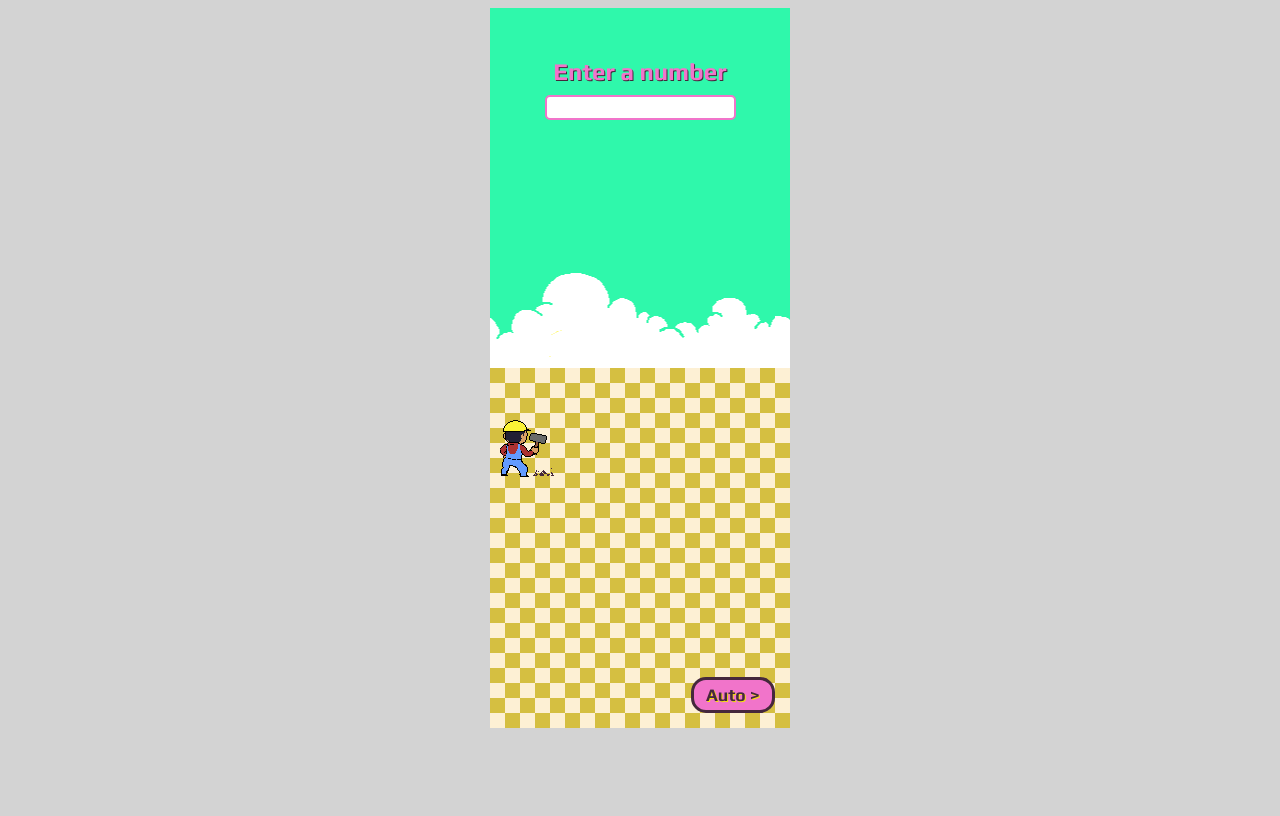
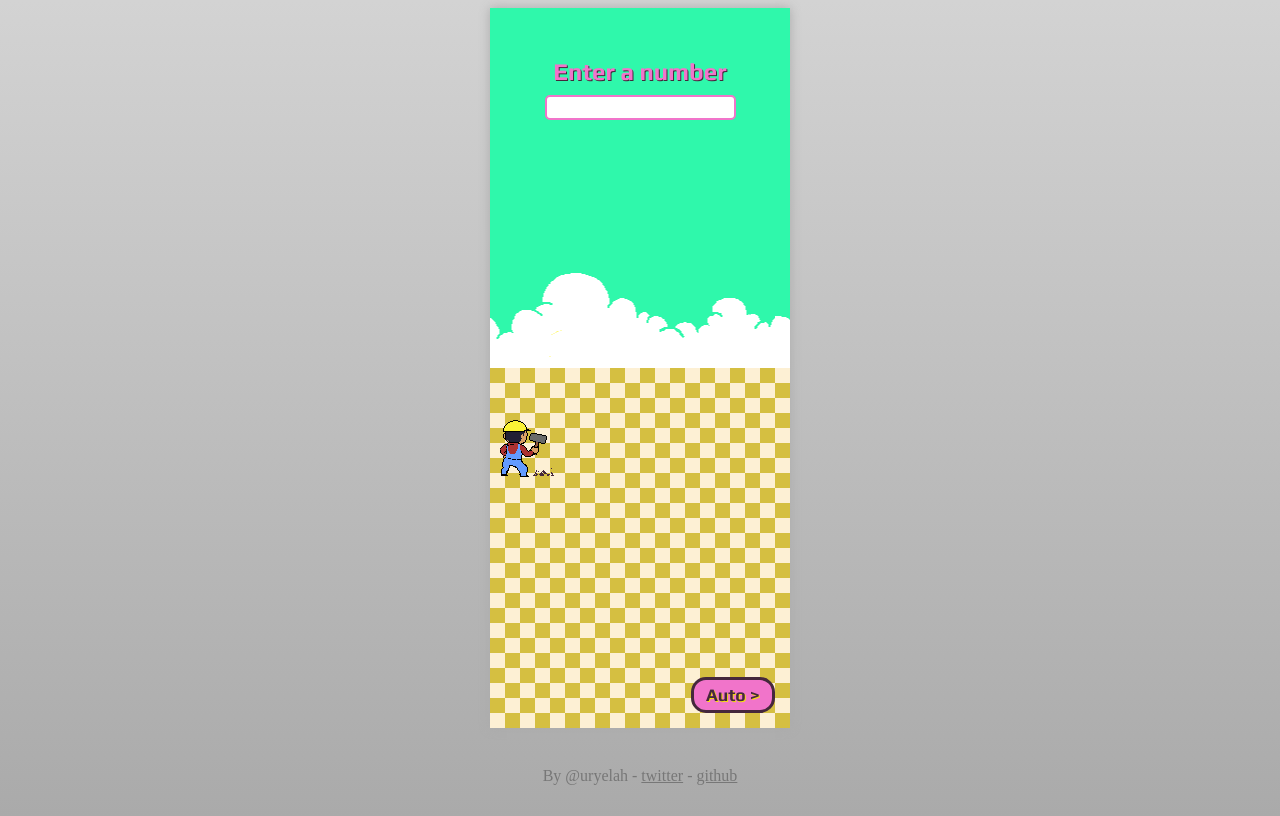
Before and after one commit to uryelah/ProjectEuler100-, a plain HTML site: page problem-003/index.html in a window 1280 px wide. Drawn offline with Linux system fonts and the light colour scheme.

Commit message:
Add footer and shadow to body

```diff
--- a/problem-003/index.html
+++ b/problem-003/index.html
@@ -24,6 +24,9 @@
         </div>
         <button id='toggle-auto' class="btn">Auto ></button>
     </main>
+    <footer>
+        By @uryelah - <a href="https://twitter.com/sarah_chamorro">twitter</a> - <a href="https://github.com/uryelah/">github</a>
+    </footer>
     <script src="./index.js"></script>
 </body>
 </html>
--- a/problem-003/style.css
+++ b/problem-003/style.css
@@ -2,6 +2,9 @@
 
 body {
     background-color: lightgray;
+    overflow: hidden;
+    background-image: linear-gradient(to bottom, transparent, #aaa);
+    height: 100vh;
 }
 
 main {
@@ -13,6 +16,7 @@ main {
     position: relative;
     background-image: url('./img/check.png');
     background-size: 30px 30px;
+    box-shadow: 0 0 10px 0 #aaa;
 }
 
 .form {
@@ -561,3 +565,22 @@ main {
 .noshow {
     display: none;
 }
+
+footer {
+    position: absolute;
+    bottom: 15px;
+    width: calc(100% - 200px);
+    left: 100px;
+    right: 100px;
+    text-align: center;
+    color: #777;
+}
+
+footer a {
+    color: inherit;
+    transition: 0.2s ease-out;
+}
+
+a:hover {
+    color: #29e09a;
+}
```
